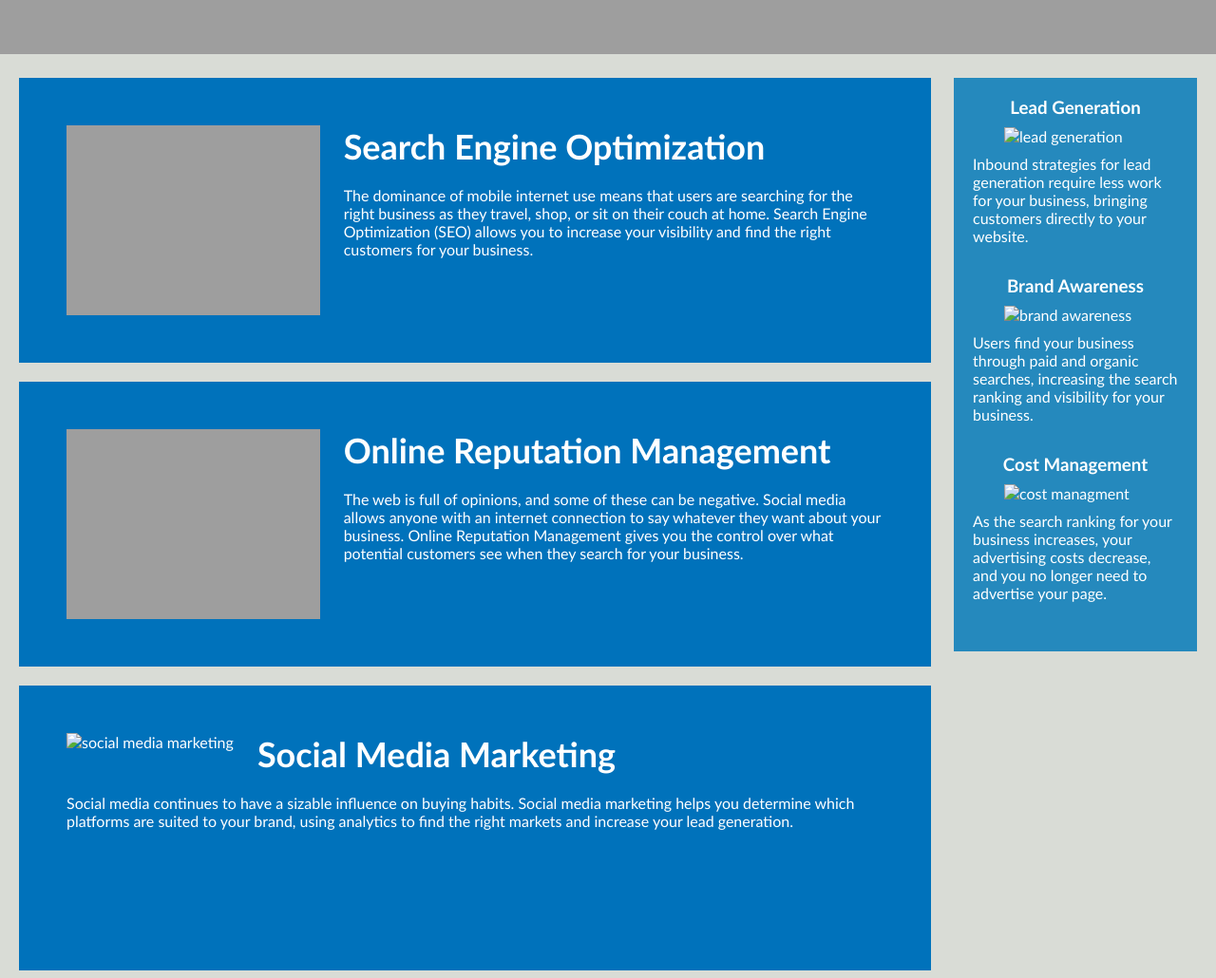
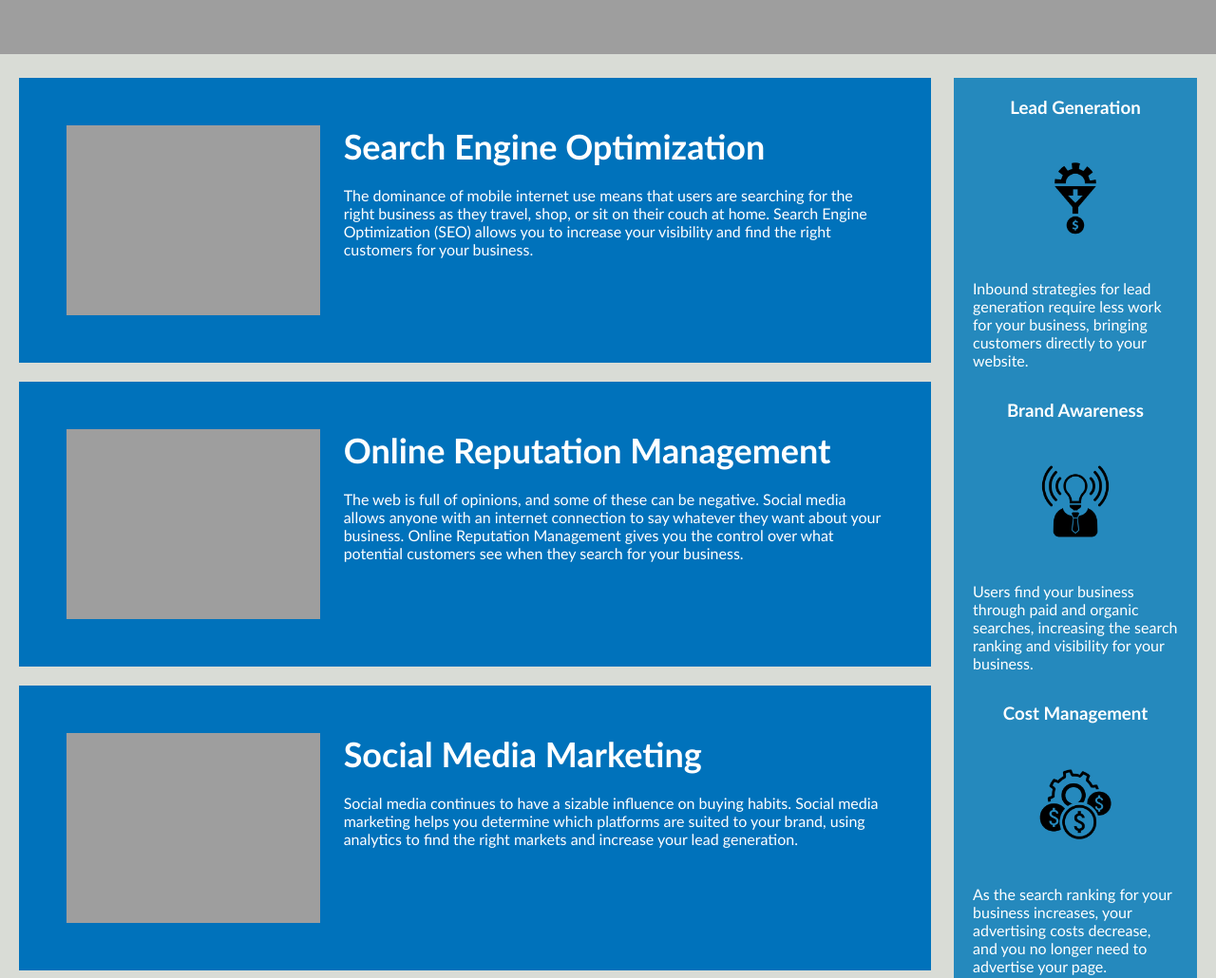
Before and after one commit to Seropyan1995/Assess-01, a plain HTML site: page index.html in a window 1280 px wide. Shown: the part 840-1870 px from the top of the page at 95% size. Drawn offline with Linux system fonts and the light colour scheme; the site is published under a folder, as on GitHub Pages, so addresses that start at the root find nothing.

Commit message:
corrections

```diff
--- a/index.html
+++ b/index.html
@@ -30,7 +30,7 @@
         </div>
 
         <div id="online-reputation-management" class="online-reputation-management">
-            <img src="assets\images\online-reputation-management.jpg" class="float-left" alt="online reputation managment" >
+            <img src="Assets\images\online-reputation-management.jpg" class="float-left" alt="online reputation managment" >
             <h2>Online Reputation Management</h2>
             <p>
                 The web is full of opinions, and some of these can be negative. Social media allows anyone with an internet connection to say whatever they want about your business. Online Reputation Management gives you the control over what potential customers see when they search for your business.
@@ -38,7 +38,7 @@
         </div>
 
         <div id="social-media-marketing" class="social-media-marketing">
-            <img src="\assets/images/social-media-marketing.jpg" class="float-left" alt="social media marketing">
+            <img src="Assets/images/social-media-marketing.jpg" class="float-left" alt="social media marketing">
             <h2>Social Media Marketing</h2>
             <p>
                 Social media continues to have a sizable influence on buying habits. Social media marketing helps you determine which platforms are suited to your brand, using analytics to find the right markets and increase your lead generation.
@@ -51,7 +51,7 @@
 
         <div class="benefit">
             <h3>Lead Generation</h3>
-            <img src="\assets/images/lead-generation.png" alt="lead generation">
+            <img src="Assets/images/lead-generation.png" alt="lead generation">
             <p>
                 Inbound strategies for lead generation require less work for your business, bringing customers directly to your website.
             </p>
@@ -59,7 +59,7 @@
 
         <div class="benefit">
             <h3>Brand Awareness</h3>
-            <img src="\assets/images/brand-awareness.png" alt="brand awareness">
+            <img src="Assets/images/brand-awareness.png" alt="brand awareness">
             <p>
                 Users find your business through paid and organic searches, increasing the search ranking and visibility for your business.
             </p>
@@ -67,7 +67,7 @@
 
         <div class="benefit">
             <h3>Cost Management</h3>
-            <img src="/assets/images/cost-management.png" alt="cost managment">
+            <img src="Assets/images/cost-management.png" alt="cost managment">
             <p>
                 As the search ranking for your business increases, your advertising costs decrease, and you no longer need to advertise your page.
             </p>
```
